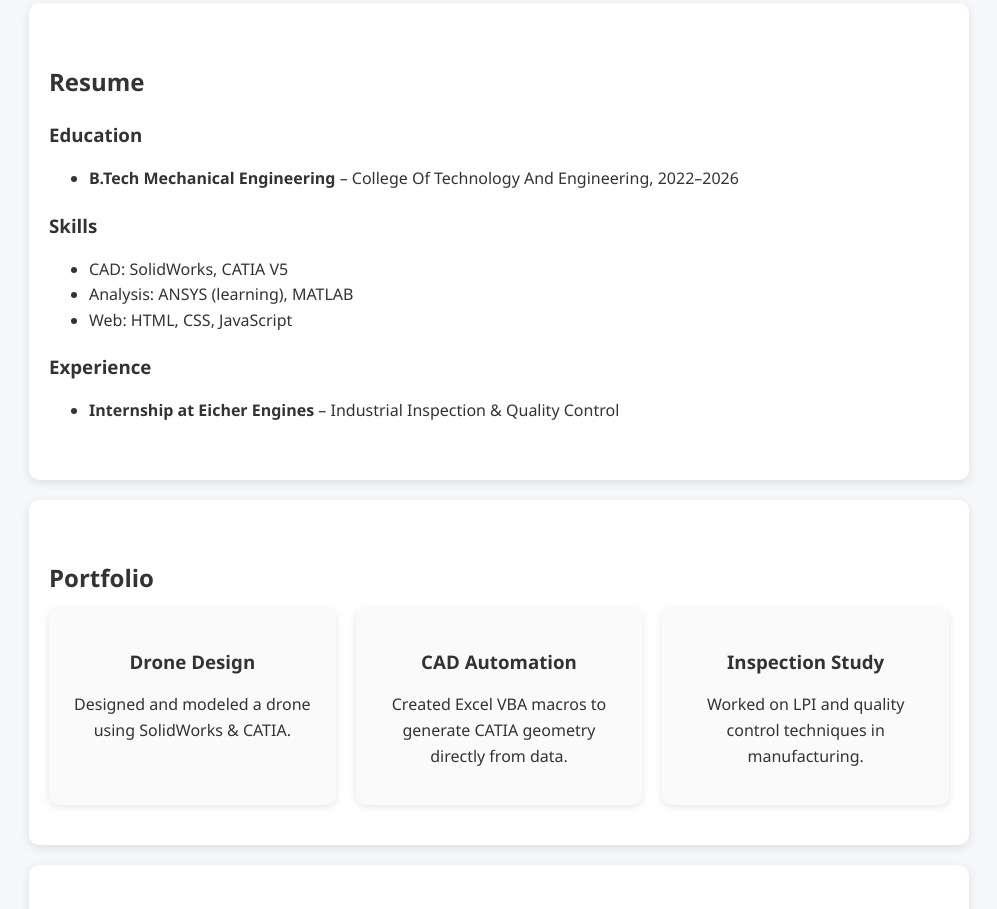
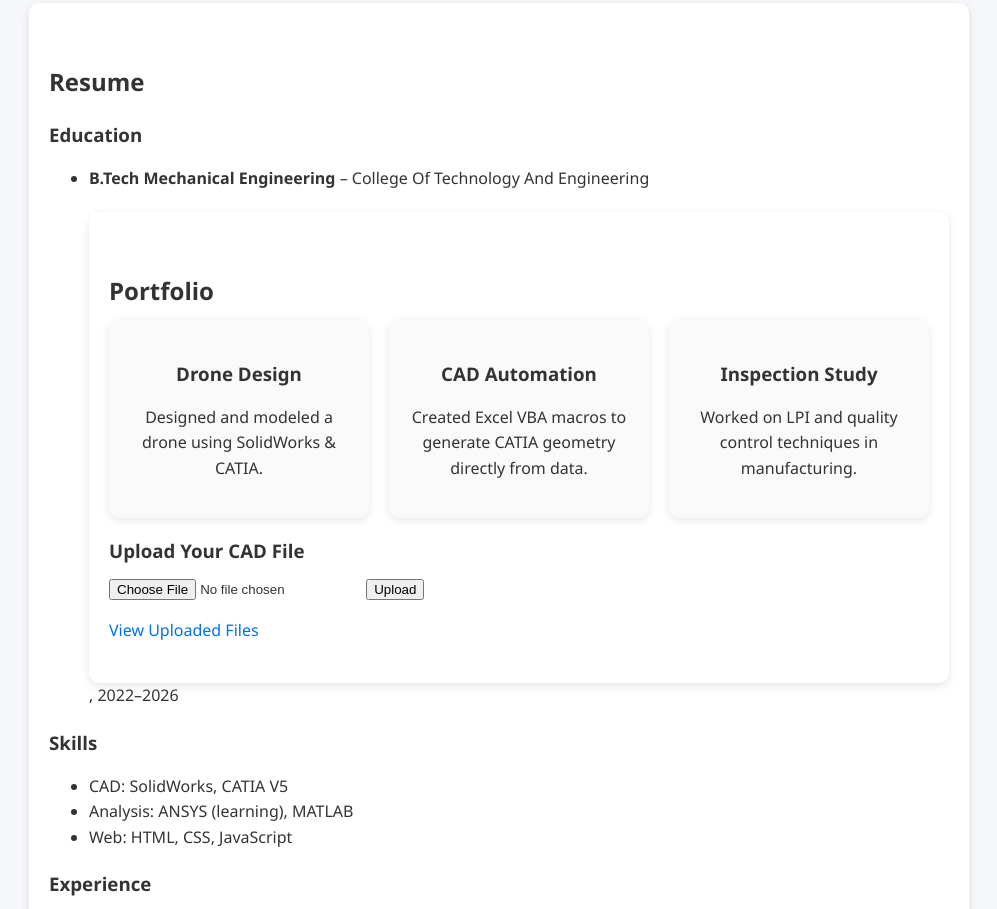
Before and after one commit to chauhankapil-web/cadia, a plain HTML site: page index.html in a window 1280 px wide. Shown: the part 474-1383 px from the top of the page, without its empty margins (141-1138 px from the left). Drawn offline with Linux system fonts and the light colour scheme.

Commit message:
add uploads

```diff
--- a/index.html
+++ b/index.html
@@ -29,7 +29,35 @@
     <h2>Resume</h2>
     <h3>Education</h3>
     <ul>
-      <li><strong>B.Tech Mechanical Engineering</strong> – College Of Technology And Engineering, 2022–2026</li>
+      <li><strong>B.Tech Mechanical Engineering</strong> – College Of Technology And Engineering      <!-- ...existing code... -->
+      <section id="projects">
+        <h2>Portfolio</h2>
+        <div class="projects">
+          <div class="card">
+            <h3>Drone Design</h3>
+            <p>Designed and modeled a drone using SolidWorks & CATIA.</p>
+          </div>
+          <div class="card">
+            <h3>CAD Automation</h3>
+            <p>Created Excel VBA macros to generate CATIA geometry directly from data.</p>
+          </div>
+          <div class="card">
+            <h3>Inspection Study</h3>
+            <p>Worked on LPI and quality control techniques in manufacturing.</p>
+          </div>
+        </div>
+        <!-- Upload Button -->
+        <div class="upload-section">
+          <h3>Upload Your CAD File</h3>
+          <input type="file" id="fileInput" />
+          <button onclick="uploadFile()">Upload</button>
+          <p id="uploadStatus"></p>
+          <a href="uploads.html" target="_blank">View Uploaded Files</a>
+        </div>
+      </section>
+      <!-- ...existing code... -->
+      <script src="script.js"></script>
+      <!-- ...existing code... -->, 2022–2026</li>
     </ul>
 
     <h3>Skills</h3>
--- a/script.js
+++ b/script.js
@@ -1,4 +1,32 @@
-// Smooth scroll for nav links
+// ...existing code...
+async function uploadFile() {
+  const fileInput = document.getElementById('fileInput');
+  const status = document.getElementById('uploadStatus');
+  if (!fileInput.files.length) {
+    status.textContent = 'Please select a file.';
+    return;
+  }
+  const formData = new FormData();
+  formData.append('file', fileInput.files[0]);
+  status.textContent = 'Uploading...';
+
+  try {
+    // Replace '/api/upload' with your Vercel API route
+    const res = await fetch('/api/upload', {
+      method: 'POST',
+      body: formData,
+    });
+    if (res.ok) {
+      status.textContent = 'Upload successful!';
+      fileInput.value = '';
+    } else {
+      status.textContent = 'Upload failed.';
+    }
+  } catch (err) {
+    status.textContent = 'Error uploading file.';
+  }
+}
+// ...existing code...// Smooth scroll for nav links
 document.querySelectorAll("nav a").forEach(link => {
   link.addEventListener("click", e => {
     e.preventDefault();
```
Also changed, not shown: uploads.html (added, +28 -0 lines).
